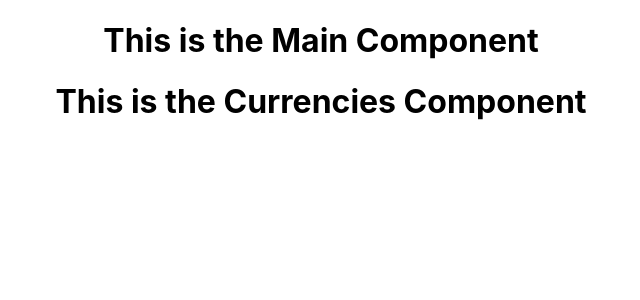
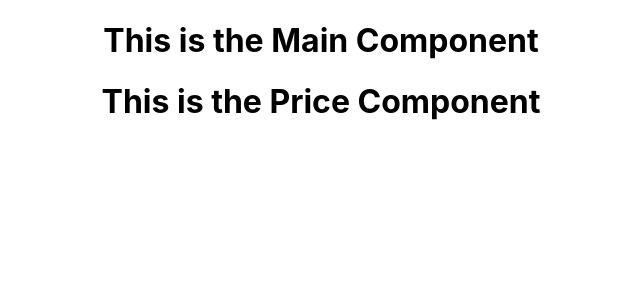
Before and after one commit to folksoul91/cryptoprices, a React (Create React App) app: page /price in a window 1280 px wide. Shown: the top 300 px of the page, without its empty margins (319-959 px from the left). Built offline with nearby package versions, Linux system fonts and the light colour scheme.

Commit message:
correcting typo

```diff
--- a/src/pages/Price.js
+++ b/src/pages/Price.js
@@ -1,5 +1,5 @@
-const Currencies = (props) => {
-  return <h1>This is the Currencies Component</h1>;
+const Price = (props) => {
+  return <h1>This is the Price Component</h1>;
 };
 
-export default Currencies;
+export default Price;
```
